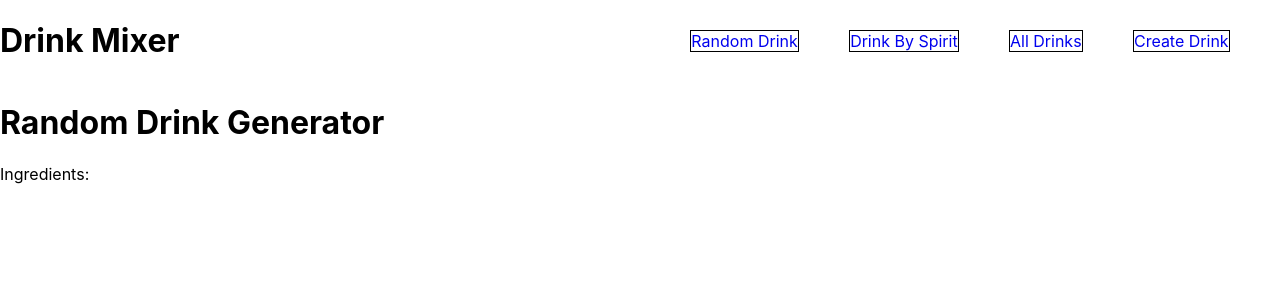
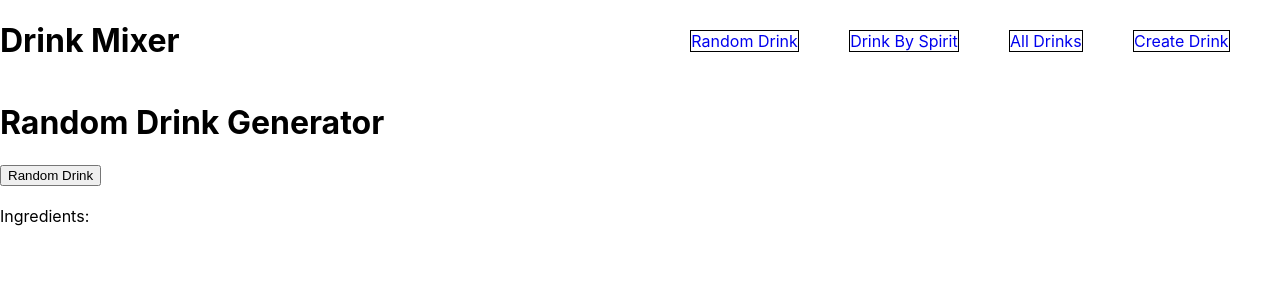
Before and after one commit to Bmdawley22/drink-mixer, a React (Create React App) app in the folder drink-mixer/: page /random-drink in a window 1280 px wide. Shown: the top 300 px of the page. Built offline with nearby package versions, Linux system fonts and the light colour scheme; no server answers.

Commit message:
Random Drink Generator when clicking on Random Drink Button

```diff
--- a/drink-mixer/src/App.js
+++ b/drink-mixer/src/App.js
@@ -51,7 +51,7 @@ class App extends Component {
           return <AllDrinks />
         }} />
         <Route path="/random-drink" render={() => {
-          return <RandomDrink randomDrink={this.state.randomDrink} />
+          return <RandomDrink randomDrink={this.state.randomDrink} onClick={() => this.componentDidMount()}/>
         }} />
         <Route path='/by-spirit' render={() => {
           return <BySpirit />
--- a/drink-mixer/src/components/RandomDrink/RandomDrink.js
+++ b/drink-mixer/src/components/RandomDrink/RandomDrink.js
@@ -17,9 +17,12 @@ const RandomDrink = (props) => {
         measurements.push(props.randomDrink[temp]);
     }
 
+console.log(props)
+
     return (
         <div>
             <h1>Random Drink Generator</h1>
+            <button onClick={props.onClick}>Random Drink</button>
             <div className="drinkWrapper">
                 <div className="drinkInfo">
                     <h2>{props.randomDrink.strDrink}</h2>
```
